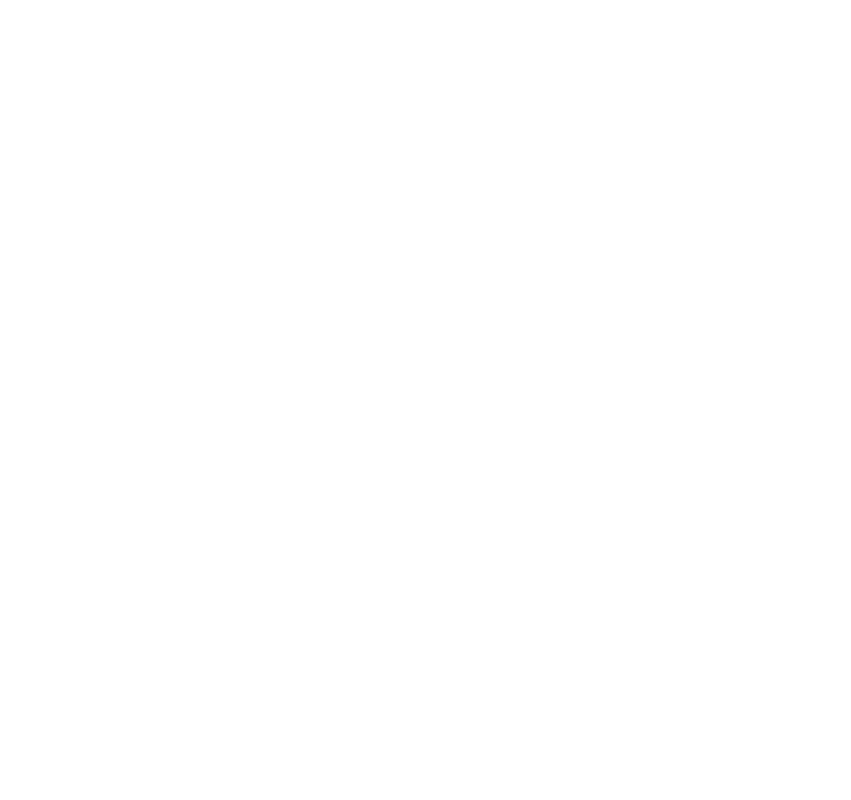
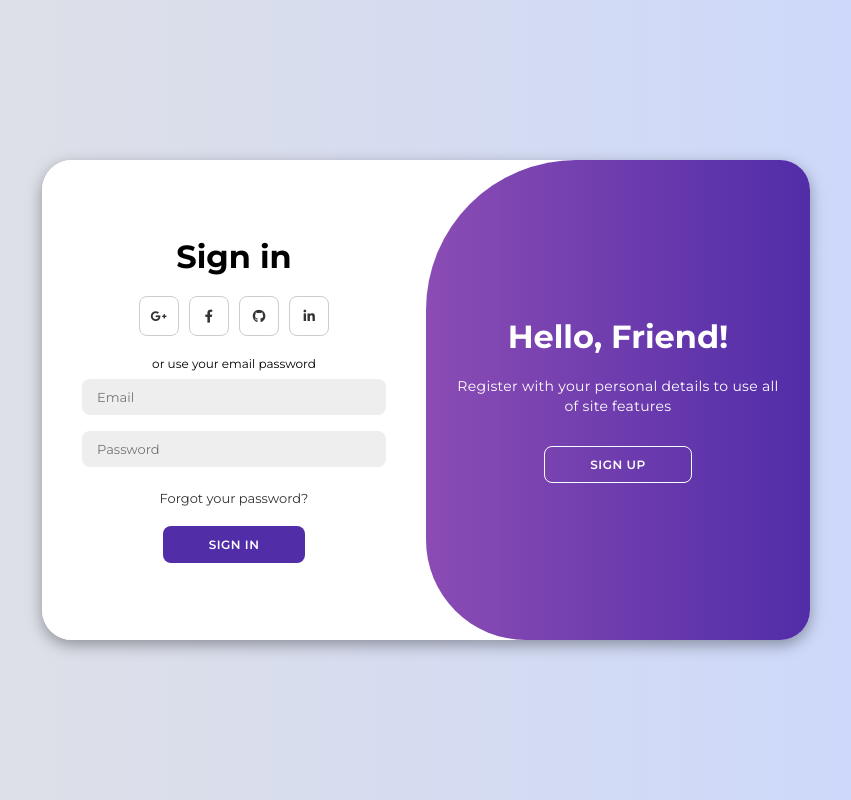
Before and after one commit to GuilhermeBononomi/modern-login-page, a plain HTML site: page index.html in a window 1280 px wide. Shown: the whole page, without its empty margins (214-1065 px from the left). Drawn offline with Linux system fonts and the light colour scheme.

Commit message:
feat: create modern login page UI

```diff
--- a/index.html
+++ b/index.html
@@ -4,11 +4,77 @@
 <head>
     <meta charset="UTF-8">
     <meta name="viewport" content="width=device-width, initial-scale=1.0">
-    <title>Document</title>
+    <title>Login</title>
+    <link rel="stylesheet" href="https://cdnjs.cloudflare.com/ajax/libs/font-awesome/6.4.2/css/all.min.css">
+    <link rel="stylesheet" href="src/assets/css/styles.css">
+    <script src="src/assets/js/script.js" defer></script>
 </head>
 
 <body>
-
+    <div class="container" id="container">
+        <div class="form-container sign-up">
+            <form>
+                <h1>Create Account</h1>
+                <div class="social-icons">
+                    <a href="#" class="icon">
+                        <i class="fa-brands fa-google-plus-g"></i>
+                    </a>
+                    <a href="#" class="icon">
+                        <i class="fa-brands fa-facebook-f"></i>
+                    </a>
+                    <a href="#" class="icon">
+                        <i class="fa-brands fa-github"></i>
+                    </a>
+                    <a href="#" class="icon">
+                        <i class="fa-brands fa-linkedin-in"></i>
+                    </a>
+                </div>
+                <span>or use your email for registration</span>
+                <input type="text" placeholder="Name">
+                <input type="email" placeholder="Email">
+                <input type="password" placeholder="Password">
+                <button>Login</button>
+            </form>
+        </div>
+        <div class="form-container sign-in">
+            <form>
+                <h1>Sign in</h1>
+                <div class="social-icons">
+                    <a href="#" class="icon">
+                        <i class="fa-brands fa-google-plus-g"></i>
+                    </a>
+                    <a href="#" class="icon">
+                        <i class="fa-brands fa-facebook-f"></i>
+                    </a>
+                    <a href="#" class="icon">
+                        <i class="fa-brands fa-github"></i>
+                    </a>
+                    <a href="#" class="icon">
+                        <i class="fa-brands fa-linkedin-in"></i>
+                    </a>
+                </div>
+                <span>or use your email password</span>
+                <input type="email" placeholder="Email">
+                <input type="password" placeholder="Password">
+                <a href="#">Forgot your password?</a>
+                <button>Sign In</button>
+            </form>
+        </div>
+        <div class="toggle-container">
+            <div class="toggle">
+                <div class="toggle-panel toggle-left">
+                    <h1>Welcome Back</h1>
+                    <p>Enter your personal details to use all of site features</p>
+                    <button class="hidden" id="login">Sign In</button>
+                </div>
+                <div class="toggle-panel toggle-right">
+                    <h1>Hello, Friend!</h1>
+                    <p>Register with your personal details to use all of site features</p>
+                    <button class="hidden" id="register">Sign Up</button>
+                </div>
+            </div>
+        </div>
+    </div>
 </body>
 
 </html>
--- a/src/assets/css/styles.css
+++ b/src/assets/css/styles.css
@@ -0,0 +1,210 @@
+@import url('https://fonts.googleapis.com/css2?family=Montserrat:wght@300;400;500;600;700&display=swap');
+
+* {
+    margin: 0;
+    padding: 0;
+    box-sizing: border-box;
+    font-family: "Montserrat", sans-serif;
+}
+
+body {
+    background-color: #c9d6ff;
+    background: linear-gradient(to right, #e2e2e2, #c9d6ff);
+    display: flex;
+    align-items: center;
+    justify-content: center;
+    flex-direction: column;
+    height: 100vh;
+}
+
+.container {
+    background-color: #fff;
+    border-radius: 30px;
+    box-shadow: 0 5px 15px rgba(0, 0, 0, 0.35);
+    position: relative;
+    overflow: hidden;
+    width: 768px;
+    max-width: 100%;
+    min-height: 480px;
+}
+
+.container p {
+    font-size: 14px;
+    line-height: 20px;
+    letter-spacing: 0.3px;
+    margin: 20px 0;
+}
+
+.container span {
+    font-size: 12px;
+}
+
+.container a {
+    color: #333;
+    font-size: 13px;
+    text-decoration: none;
+    margin: 15px 0 10px;
+}
+
+.container button {
+    background-color: #512da8;
+    color: #fff;
+    font-size: 12px;
+    padding: 10px 45px;
+    border: 1px solid transparent;
+    border-radius: 8px;
+    font-weight: 600;
+    letter-spacing: 0.5px;
+    text-transform: uppercase;
+    margin-top: 10px;
+    cursor: pointer;
+}
+
+.container button.hidden {
+    background-color: transparent;
+    border-color: #fff;
+}
+
+.container form {
+    background-color: #fff;
+    display: flex;
+    align-items: center;
+    justify-content: center;
+    flex-direction: column;
+    padding: 0 40px;
+    height: 100%;
+}
+
+.container input {
+    background-color: #eee;
+    border: none;
+    margin: 8px 0;
+    padding: 10px 15px;
+    font-size: 13px;
+    border-radius: 8px;
+    width: 100%;
+    outline: none;
+}
+
+.form-container {
+    position: absolute;
+    top: 0;
+    height: 100%;
+    transition: all 0.6s ease-in-out;
+}
+
+.sign-in {
+    left: 0;
+    width: 50%;
+    z-index: 2;
+}
+
+.container.active .sign-in {
+    transform: translateX(100%);
+}
+
+.sign-up {
+    left: 0;
+    width: 50%;
+    opacity: 0;
+    z-index: 1;
+}
+
+.container.active .sign-up {
+    transform: translateX(100%);
+    opacity: 1;
+    z-index: 5;
+    animation: move 0.6s;
+}
+
+@keyframes move {
+    0%, 49.99% {
+        opacity: 0;
+        z-index: 1;
+    }
+    50%, 100% {
+        opacity: 1;
+        z-index: 5;
+    }
+}
+
+.social-icons {
+    margin: 20px 0;
+}
+
+.social-icons a {
+    border: 1px solid #ccc;
+    border-radius: 20%;
+    display: inline-flex;
+    justify-content: center;
+    align-items: center;
+    margin: 0 3px;
+    width: 40px;
+    height: 40px;
+}
+
+.toggle-container {
+    position: absolute;
+    top: 0;
+    left: 50%;
+    width: 50%;
+    height: 100%;
+    overflow: hidden;
+    transition: all 0.6s ease-in-out;
+    border-radius: 150px 0 0 100px;
+    z-index: 1000;
+}
+
+.container.active .toggle-container {
+    transform: translateX(-100%);
+    border-radius: 0 150px 100px 0;
+}
+
+.toggle {
+    background-color: #512da8;
+    height: 100%;
+    background: linear-gradient(to right, #c56bc0, #512da8);
+    color: #fff;
+    position: relative;
+    left: -100%;
+    height: 100%;
+    width: 200%;
+    transform: translateX(0);
+    transition: all 0.6s ease-in-out;
+}
+
+.container.active .toggle {
+    transform: translateX(50%);
+}
+
+.toggle-panel {
+    position: absolute;
+    width: 50%;
+    height: 100%;
+    display: flex;
+    align-items: center;
+    justify-content: center;
+    flex-direction: column;
+    padding: 0 30px;
+    text-align: center;
+    top: 0;
+    transform: translateX(0);
+    transition: all 0.6s ease-in-out;
+}
+
+.toggle-left {
+    transform: translateX(-200%);
+}
+
+.container.active .toggle-left {
+    transform: translateX(0);
+}
+
+.toggle-right {
+    right: 0;
+    transform: translateX(0);
+}
+
+.container.active .toggle-right {
+    transform: translateX(200%);
+}
--- /dev/null
+++ b/src/assets/js/script.js
@@ -0,0 +1,11 @@
+const container = document.getElementById("container");
+const registerBtn = document.getElementById("register");
+const loginBtn = document.getElementById("login");
+
+registerBtn.addEventListener("click", () => {
+    container.classList.add("active");
+});
+
+loginBtn.addEventListener("click", () => {
+    container.classList.remove("active");
+});
```
